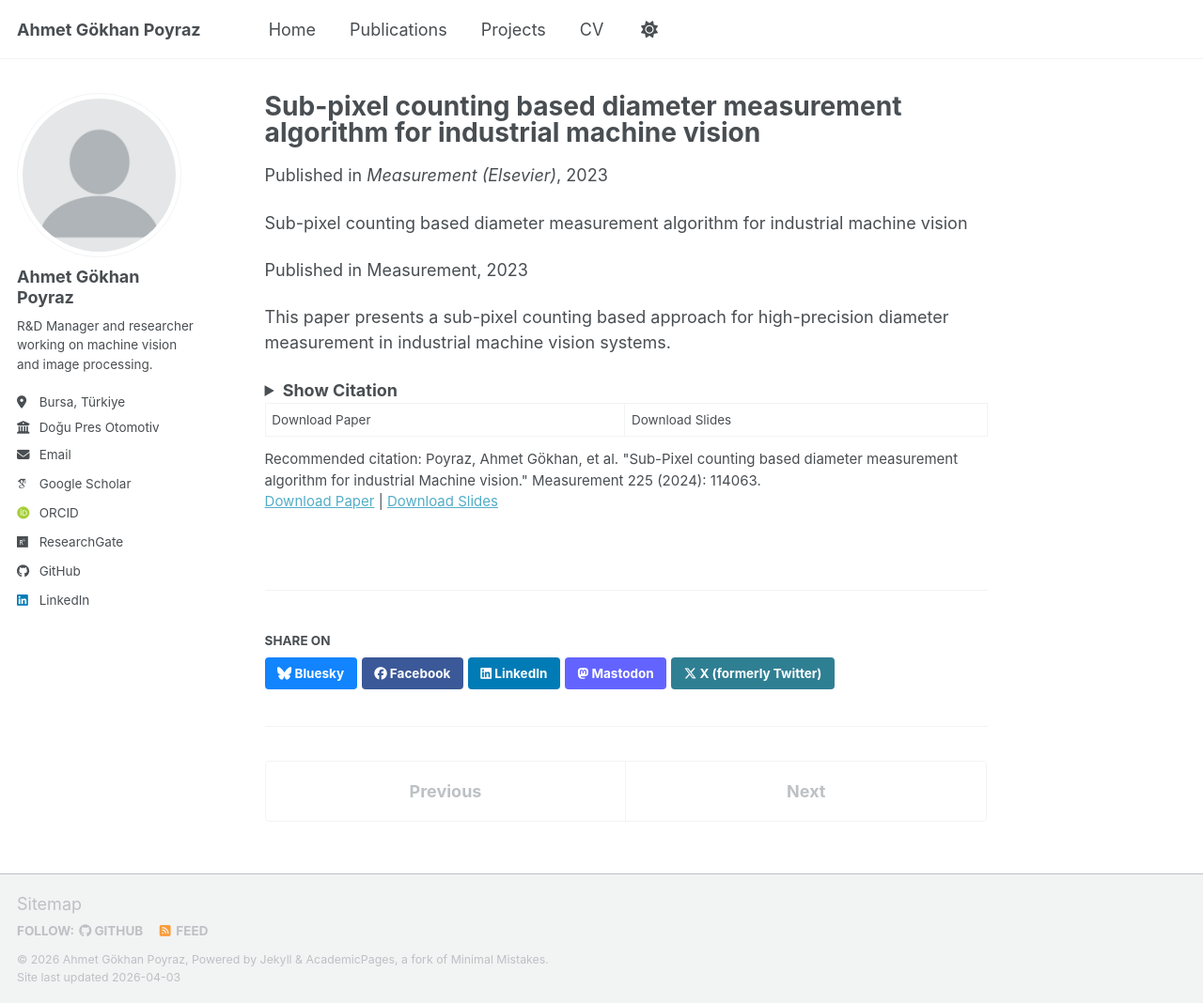
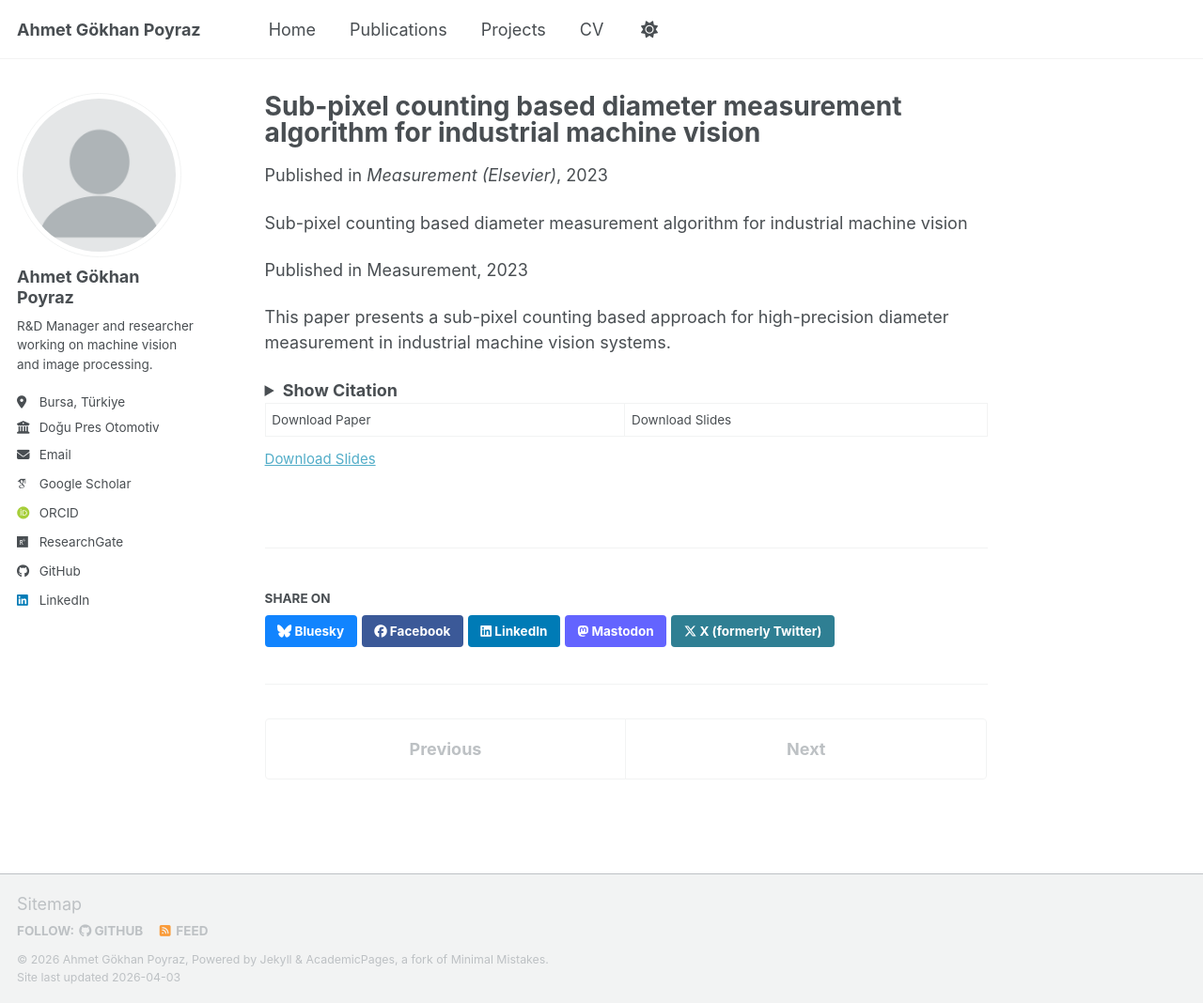
Before and after one commit to agpoyraz/agpoyraz.github.io, a Jekyll site: the page built from _publications/2024-Subpixel-Counting.md, in a window 1280 px wide and 1068 px high. Shown: the whole window at 94% size. Built offline with Jekyll 4.4.1, drawn with Linux system fonts in a browser that asks for light colours; some web fonts are replaced; a script bundle is joined from its source files by our own code; library files that are not in the unit come from our copies; some of the changed lines change nothing that is shown.

Commit message:
Update 2024-Subpixel-Counting.md

```diff
--- a/_publications/2024-Subpixel-Counting.md
+++ b/_publications/2024-Subpixel-Counting.md
@@ -7,7 +7,6 @@
 venue: "Measurement (Elsevier)"
 slidesurl: 'https://academicpages.github.io/files/slides3.pdf'
 paperurl: 'https://academicpages.github.io/files/paper3.pdf'
-citation: 'Poyraz, Ahmet Gökhan, et al. "Sub-Pixel counting based diameter measurement algorithm for industrial Machine vision." Measurement 225 (2024): 114063.'
 ---
 
 Sub-pixel counting based diameter measurement algorithm for industrial machine vision
@@ -19,7 +18,7 @@
 <details>
   <summary><strong>Show Citation</strong></summary>
   <p>
-  Poyraz, A. G. (2023). "Sub-pixel counting based diameter measurement algorithm for industrial machine vision." <i>Measurement</i>.
+  Poyraz, Ahmet Gökhan, et al. (2024). "Sub-pixel counting based diameter measurement algorithm for industrial machine vision." <i>Measurement</i>.
   </p>
 </details>
 
```
